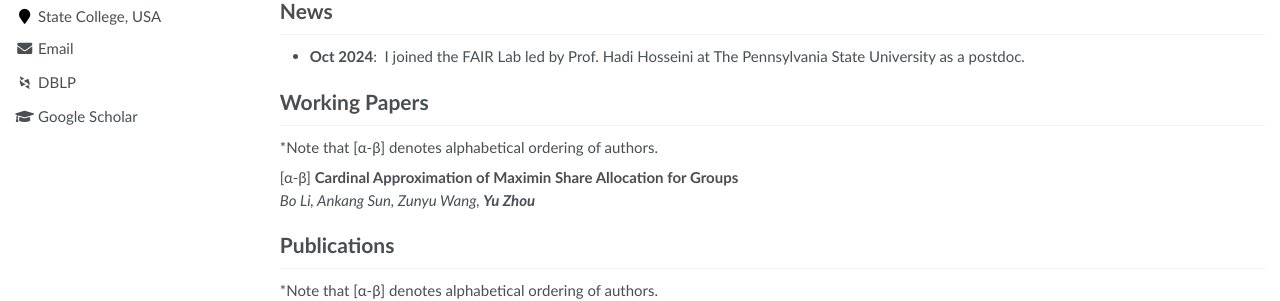
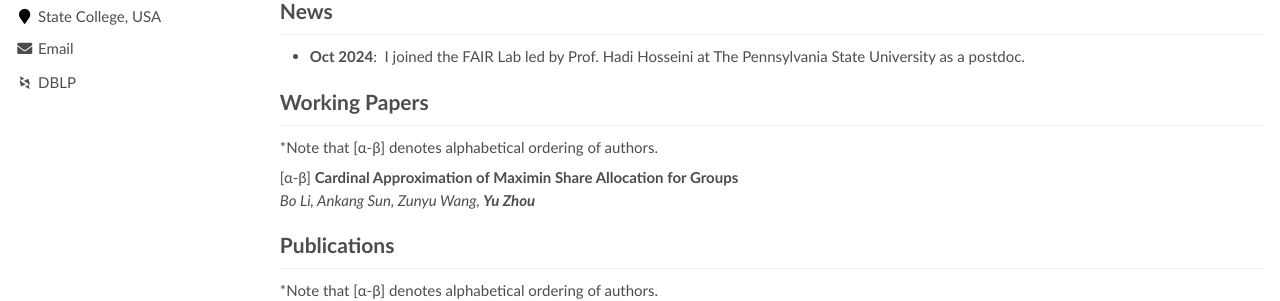
Before and after one commit to yuzhouhomepage/yuzhouhomepage.github.io, a Jekyll site: the page built from _pages/about.md, in a window 1280 px wide. Shown: the part 362-663 px from the top of the page. Built offline with Jekyll 4.4.1, drawn with Linux system fonts in a browser that asks for light colours; some web fonts are replaced.

Commit message:
Update _config.yml

```diff
--- a/_config.yml
+++ b/_config.yml
@@ -27,7 +27,7 @@ author:
   location         : "State College, USA"
   employer         :
   pubmed           :
-  googlescholar    : "https://scholar.google.com/citations?user=04WymBEAAAAJ&hl=en"
+  googlescholar    : # "https://scholar.google.com/citations?user=04WymBEAAAAJ&hl=en"
   email            : "yuzhou1037@gmail.com"
   researchgate     :  # e.g., "https://www.researchgate.net/profile/yourprofile"
   uri              :
```
